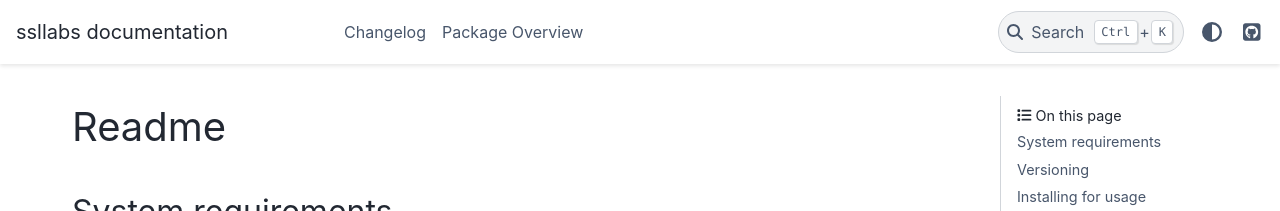
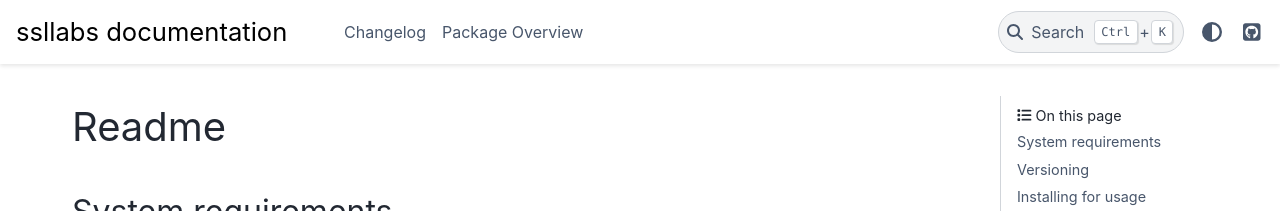
Before and after one commit to devolo/ssllabs, a Sphinx documentation site: the page built from docs/index.rst, in a window 1280 px wide. Shown: the top 211 px of the page. Built offline with Sphinx 7.4.7 and the PyData theme 0.15.4, drawn with Linux system fonts in a browser that asks for light colours.

Commit message:
Adjust navbar-brand

```diff
--- /dev/null
+++ b/docs/_static/custom.css
@@ -0,0 +1,7 @@
+.navbar-brand {
+    font-size: 1.6rem;
+}
+
+.navbar-brand p {
+    color: rgba(var(--pst-color-h1),1);
+}
--- a/docs/conf.py
+++ b/docs/conf.py
@@ -55,4 +55,5 @@
 # Add any paths that contain custom static files (such as style sheets) here,
 # relative to this directory. They are copied after the builtin static files,
 # so a file named "default.css" will overwrite the builtin "default.css".
-# html_static_path = ["_static"]
+html_static_path = ["_static"]
+html_css_files = ["custom.css"]
```
